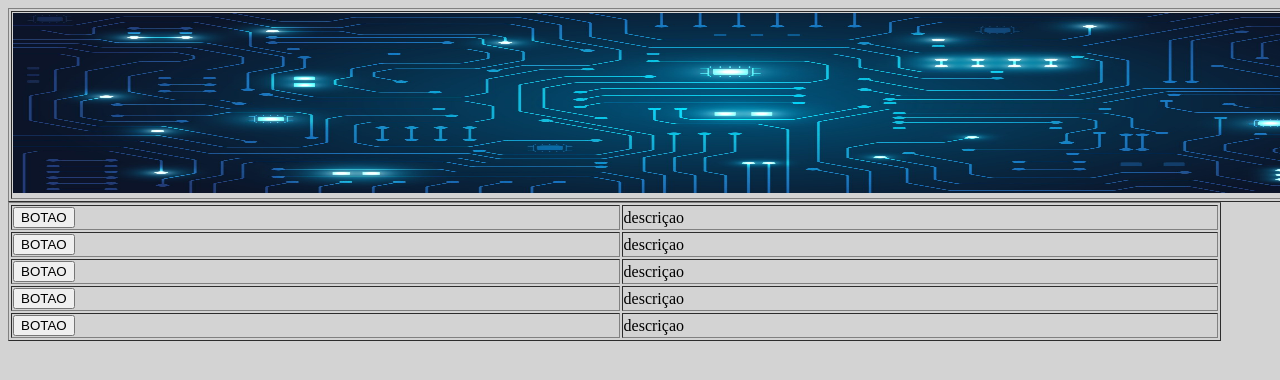
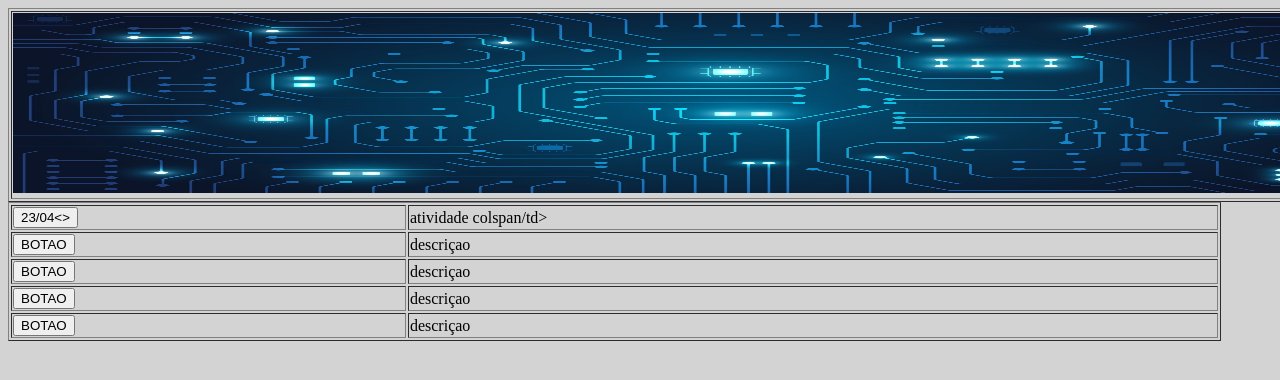
Before and after one commit to MKZghm/mk-test, a plain HTML site: page index.html in a window 1280 px wide. Shown: the top 380 px of the page. Drawn offline with Linux system fonts and the light colour scheme.

Commit message:
Update index.html

```diff
--- a/index.html
+++ b/index.html
@@ -16,8 +16,8 @@
 	</table>
 	<table border="1" width="96%"><center>
 		<tr>
-			<td><button>BOTAO<link rel="stylesheet" type="text/css" href="google.com"></button></td>
-			<td>descriçao</td>
+			<td> <a href=" colspan/colspan.html"><button>23/04<></button></td>
+			<td>atividade colspan/td>
 		</tr>
 		<tr>
 			<td><button>BOTAO</button></td>
```
